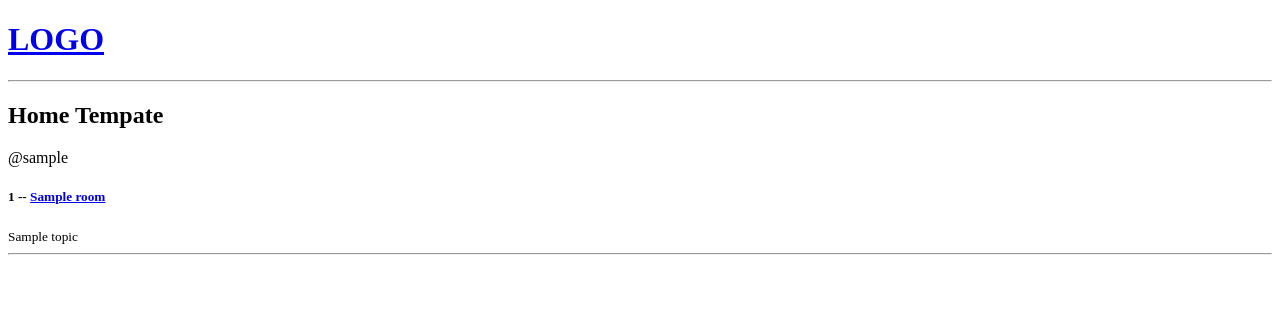
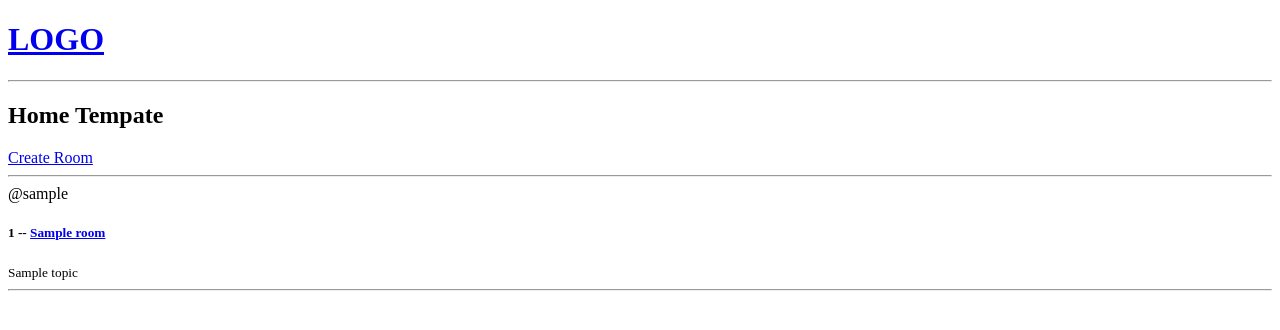
Before and after one commit to GoDodgers/msg_board, a Django app: page / in a window 1280 px wide. Shown: the top 330 px of the page. Run offline with Django 4.2, Linux system fonts and the light colour scheme; tables that the repository leaves empty hold one stand-in row (values such as "Sample post").

Commit message:
adds create-room template

```diff
--- a/base/templates/base/home.html
+++ b/base/templates/base/home.html
@@ -6,6 +6,10 @@
 <h2> Home Tempate </h2>
 
 <div>
+
+    <a href="{% url 'create_room' %}"> Create Room </a>
+    <hr>
+
     <div>
         {% for room in rooms %}
         <div>
--- a/base/urls.py
+++ b/base/urls.py
@@ -3,5 +3,6 @@ from . import views
 
 urlpatterns = [
     path('', views.home, name="home"),
-    path('room/<str:pk>/', views.room, name="room")
+    path('room/<str:pk>/', views.room, name="room"),
+    path('room/create', views.create_room, name="create_room")
 ]
--- a/base/views.py
+++ b/base/views.py
@@ -15,3 +15,7 @@ def room(req, pk):
     room = Room.objects.get(id=pk)
     context = { 'current_room': room }
     return render(req, 'base/room.html', context)
+
+def create_room(req):
+    context = {}
+    return render(req, 'base/room_form.html', context)
```
Also changed, not shown: base/templates/base/room_form.html (added, +14 -0 lines).
